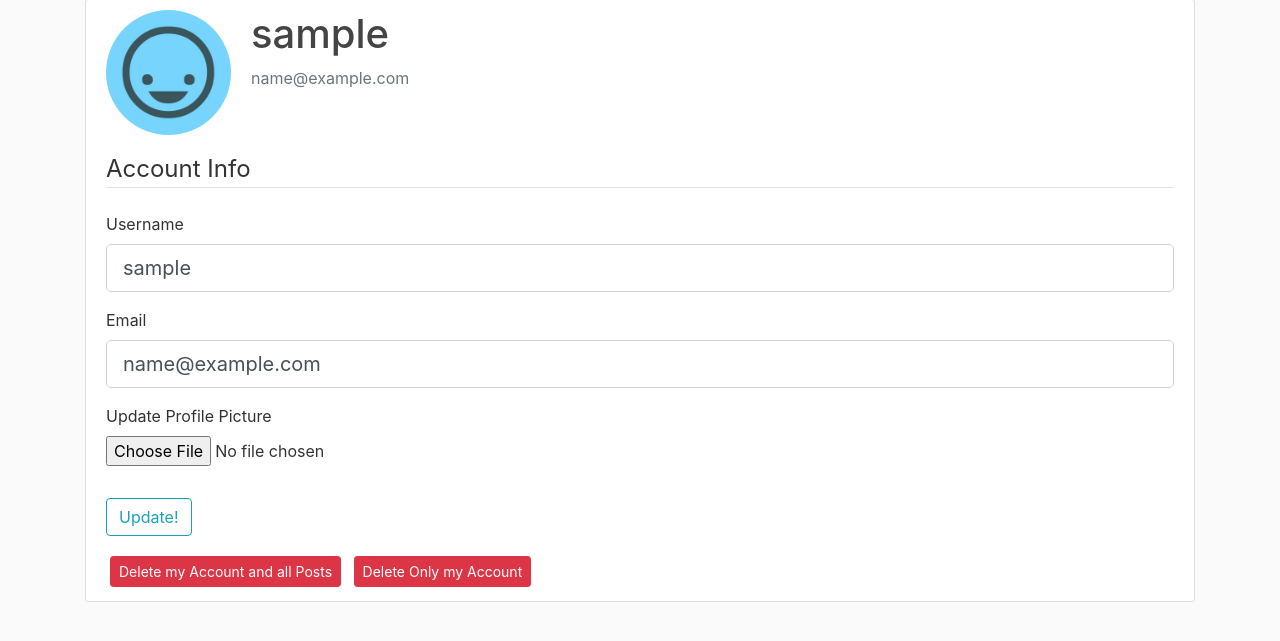
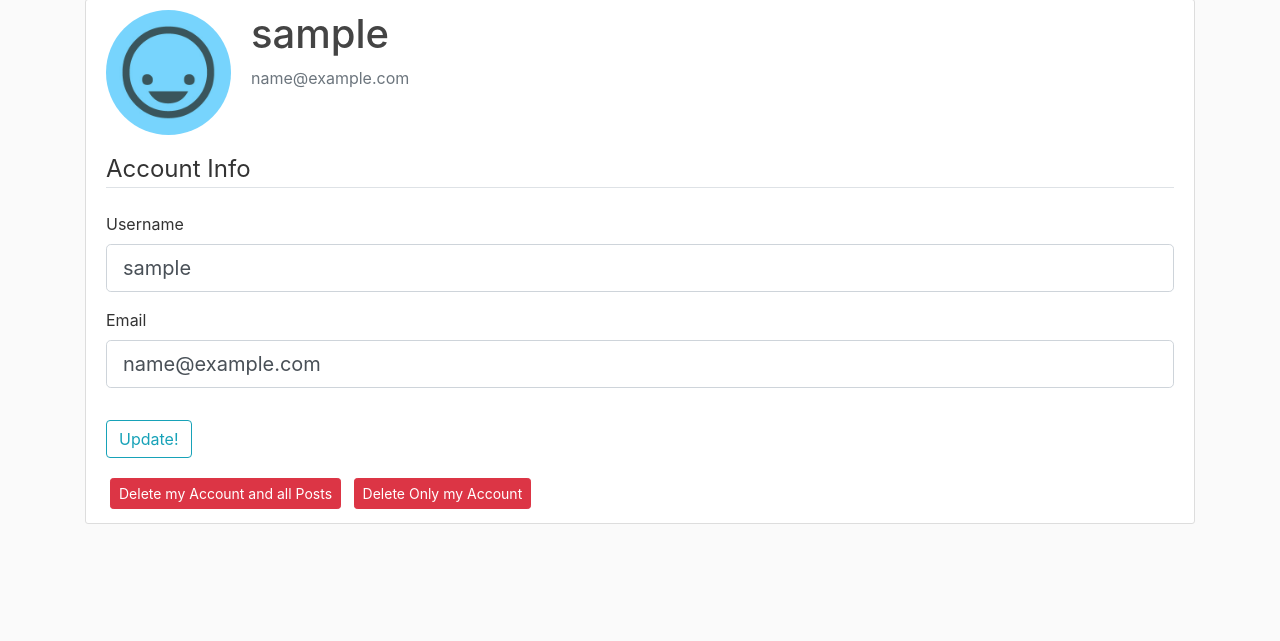
Before and after one commit to trjahnke/corgi_texter, a Flask app: page /account in a window 1280 px wide. Shown: the part 81-722 px from the top of the page. Run offline with Flask 2, Linux system fonts and the light colour scheme; the visitor is signed in with stand-in values (Sample User, id 1); data comes from the database, SQL or seed files in the repository; data that the repository does not hold is empty; some libraries are stand-ins or nearby versions.

Commit message:
clean up

```diff
--- a/corgiTexter/forms.py
+++ b/corgiTexter/forms.py
@@ -41,8 +41,7 @@ class UpdateAccountForm(FlaskForm):
     username = StringField('Username', validators=[DataRequired(),
                                                    Length(min=2, max=20)])
     email = StringField('Email', validators=[DataRequired(), Email()])
-    picture = FileField('Update Profile Picture', validators=[FileAllowed(
-                                                             ['jpg', 'png'])])
+    #picture = FileField('Update Profile Picture', validators=[FileAllowed(['jpg', 'png'])])
     submit = SubmitField('Update!')
 
     def validate_username(self, username):
--- a/corgiTexter/models.py
+++ b/corgiTexter/models.py
@@ -13,7 +13,7 @@ class User(db.Model, UserMixin):
     username = db.Column(db.String(20), unique=True, nullable=False)
     email = db.Column(db.String(120), unique=True, nullable=False)
     image_file = db.Column(db.String(20), nullable=False,
-                           default='default.jpg')
+                           default='default_1.jpg')
     password = db.Column(db.String(60), nullable=False)
     posts = db.relationship('Post', backref='author', lazy=True)
     active = db.Column(db.Boolean, unique=False, default=True)
--- a/corgiTexter/routes.py
+++ b/corgiTexter/routes.py
@@ -10,6 +10,7 @@ from corgiTexter.models import Post, User
 from corgiTexter.twilioBackend import factPuller
 from twilio.twiml.messaging_response import MessagingResponse
 from corgiTexter.admin_portal import admin
+import random
 
 
 @app.route('/')
@@ -35,7 +36,7 @@ def register():
         hashed_pw = bcrypt.generate_password_hash(
                                             form.password.data).decode('utf-8')
         user = User(username=form.username.data, email=form.email.data.lower(),
-                    password=hashed_pw)
+                    password=hashed_pw, image_file='default_' + str(random.randrange(1, 4, 1)) + '.jpg')
 
         db.session.add(user)
         db.session.commit()
@@ -70,17 +71,17 @@ def logout():
     return redirect(url_for('home'))
 
 
-def save_picture(form_picture):
-    random_hex = secrets.token_hex(8)
-    _, f_ext = os.path.splitext(form_picture.filename)
-    picture_fn = random_hex + f_ext
-    picture_path = os.path.join(app.root_path, 'static/profilePics',
-                                picture_fn)
-    output_size = (125, 125)
-    i = Image.open(form_picture)
-    i.thumbnail(output_size)
-    i.save(picture_path)
-    return picture_fn
+#def save_picture(form_picture):
+#    random_hex = secrets.token_hex(8)
+#    _, f_ext = os.path.splitext(form_picture.filename)
+#    picture_fn = random_hex + f_ext
+#    picture_path = os.path.join(app.root_path, 'static/profilePics',
+#                                picture_fn)
+#    output_size = (125, 125)
+#    i = Image.open(form_picture)
+#    i.thumbnail(output_size)
+#    i.save(picture_path)
+#    return picture_fn
 
 
 @app.route('/account', methods=['GET', 'POST'])
@@ -89,15 +90,19 @@ def account():
     posts = Post.query.filter(Post.user_id == current_user.id)
 
     form = UpdateAccountForm()
+
     if form.validate_on_submit():
-        if form.picture.data:
-            picture_file = save_picture(form.picture.data)
-            if current_user.image_file != 'default.jpg':
-                temp_image = current_user.image_file
-                current_user.image_file = picture_file
-                os.remove('corgiTexter/static/profilePics/' + temp_image)
-            else:
-                current_user.image_file = picture_file
+
+    ### Section for clearing old image when a new one was uploaded
+    #    if form.picture.data:
+    #        picture_file = save_picture(form.picture.data)
+    #        if current_user.image_file != 'default.jpg':
+    #            temp_image = current_user.image_file
+    #            current_user.image_file = picture_file
+    #            os.remove('corgiTexter/static/profilePics/' + temp_image)
+    #        else:
+    #            current_user.image_file = picture_file
+
         current_user.username = form.username.data
         current_user.email = form.email.data
 
@@ -107,10 +112,9 @@ def account():
     elif request.method == 'GET':
         form.username.data = current_user.username
         form.email.data = current_user.email
-    image_file = url_for('static', filename='profilePics/' +
-                         current_user.image_file)
+    image_file = url_for('static', filename='profilePics/' + current_user.image_file)
     return render_template('account.html', title='Account',
-                           image_file=image_file, form=form, posts=posts, imageTest=current_user.image_file, user_id=current_user.id)
+                           image_file=image_file, form=form, posts=posts, user_id=current_user.id)
 
 
 @app.route('/post/new', methods=['GET', 'POST'])
--- a/corgiTexter/templates/account.html
+++ b/corgiTexter/templates/account.html
@@ -39,15 +39,17 @@
                         {{ form.email(class="form-control form-control-lg") }}
                     {% endif %}
                 </div>
+                <!--
                 <div class="form-group">
-                    {{ form.picture.label() }}
-                    {{ form.picture(class='form-control-file') }}
-                    {% if form.picture.errors %}
-                        {% for error in form.picture.errors %}
-                            <span class='text-danger'>{{ error }}</span></br>
-                        {% endfor %}
-                    {% endif %}
+                    {# {{ form.picture.label() }} #}
+                    {# {{ form.picture(class='form-control-file') }} #}
+                    {# {% if form.picture.errors %} #}
+                    {#    {% for error in form.picture.errors %} #}
+                    {#        <span class='text-danger'>{{ error }}</span></br> #}
+                    {#    {% endfor %} #}
+                    {# {% endif %} #}
                 </div>
+                -->
             </fieldset>
             <div class="form-group">
                 {{ form.submit(class="btn btn-outline-info") }}
--- a/run.py
+++ b/run.py
@@ -2,4 +2,4 @@ from corgiTexter import app
 
 #############################
 if __name__ == "__main__":
-    app.run(debug=False)
+    app.run(debug=True)
```
Also changed, not shown: corgiTexter/static/profilePics/default_1.jpg (renamed from corgiTexter/static/profilePics/default.jpg), corgiTexter/static/profilePics/default_2.jpg (added), corgiTexter/static/profilePics/default_3.jpg (added), 3 other files.
